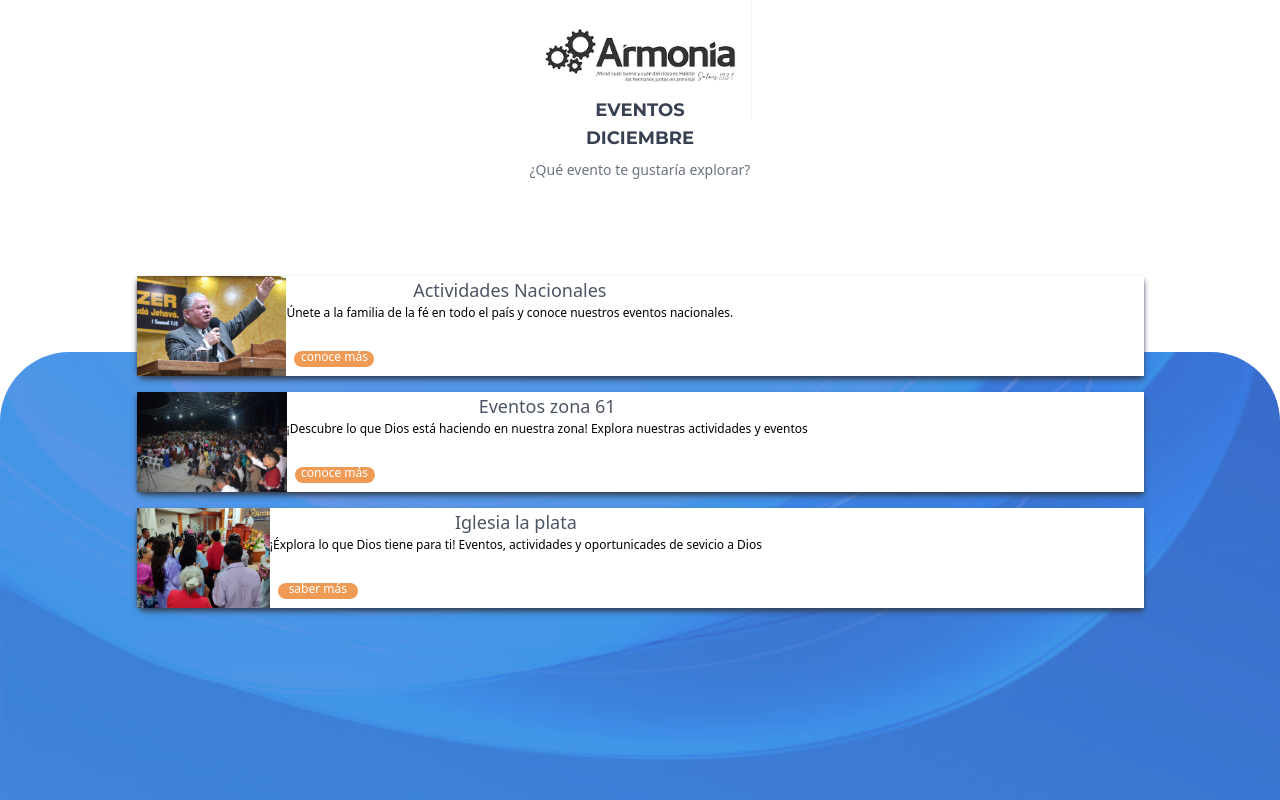
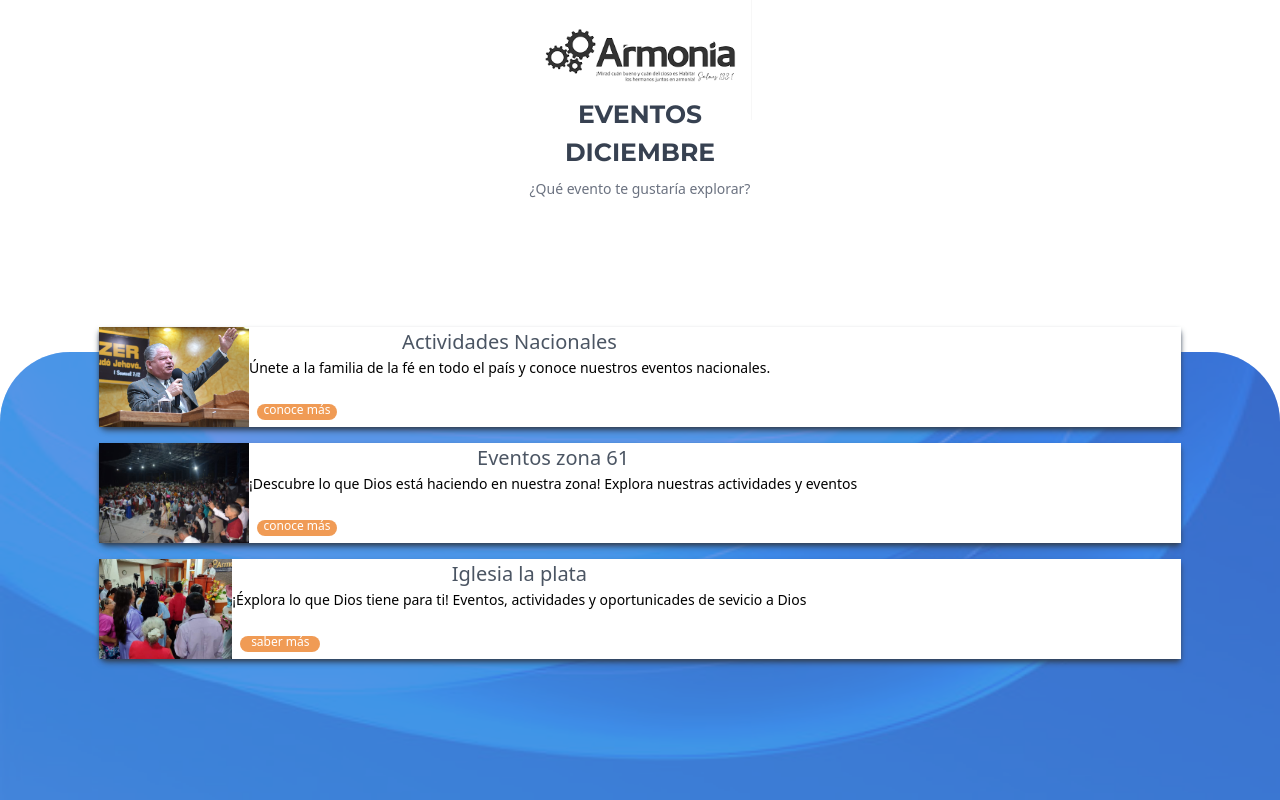
Before and after one commit to linda-rojas/actividades-iglesia, a React (Vite) app: page / in a window 1280 px wide. Built offline with nearby package versions, Linux system fonts and the light colour scheme.

Commit message:
modificación de tamaño de letra

```diff
--- a/src/Home/InformationActivities/index.jsx
+++ b/src/Home/InformationActivities/index.jsx
@@ -19,7 +19,7 @@ export function InformationActivities(
 
 
     return (
-        <div className='w-full max-w-[325px] max-h-[100px] flex bg-white shadow-slate-700 shadow-md min-w-full rounded-bl-lg'>
+        <div className='w-full max-w-[350px] max-h-[100px] flex bg-white shadow-slate-700 shadow-md min-w-full rounded-bl-lg'>
             <figure className='min-w-[97px] min-h-[84px]'>
                 <img
                     className='object-cover w-full h-full'
@@ -27,8 +27,8 @@ export function InformationActivities(
                     alt='image-card' />
             </figure>
             <div className='flex flex-col'>
-                    <span className='font-roboto font-medium text-lg text-center text-gray-600'>{title}</span>
-                    <p className='font-roboto font-light text-[12px] text-center h-[43px]'>{description}</p>
+                    <span className='font-roboto font-medium text-[20px] text-center text-gray-600'>{title}</span>
+                    <p className='font-roboto font-light text-[14px] text-center h-[43px]'>{description}</p>
                     <Link to={to}>
                         <button className='bg-[#ef8f41e3] hover:bg-green-600 flex justify-center  mt-1 font-normal w-20 h-4 rounded-full ml-2 text-white text-xs '><span className='m-[-2px]'>{button}</span></button>
                     </Link>
--- a/src/Home/index.jsx
+++ b/src/Home/index.jsx
@@ -13,7 +13,7 @@ export function Home() {
                     <img src={LemaArmonia} alt='Lema-armonia' />
                 </figure>
                 <section className='flex flex-col items-center gap-2'>
-                    <div className='text-lg'>
+                    <div className='text-[25px]'>
                         <h1 className='font-montserrat flex-wrap text-center lg:block text-gray-700 font-extrabold space-y-1'>EVENTOS</h1>
                         <h1 className='font-montserrat flex-wrap text-center lg:block text-gray-700 font-extrabold space-y-1'>DICIEMBRE</h1>
                     </div>
@@ -21,7 +21,7 @@ export function Home() {
                 </section>
             </div>
             <div className='flex justify-items-center'>
-            <div className='relative top-[6rem] flex flex-wrap flex-col lg:flex-row gap-4 '>
+            <div className='relative top-[8rem] flex flex-wrap flex-col lg:flex-row gap-4 '>
 
                 { CardsInformationHome.map( information => (
                     <InformationActivities
```
